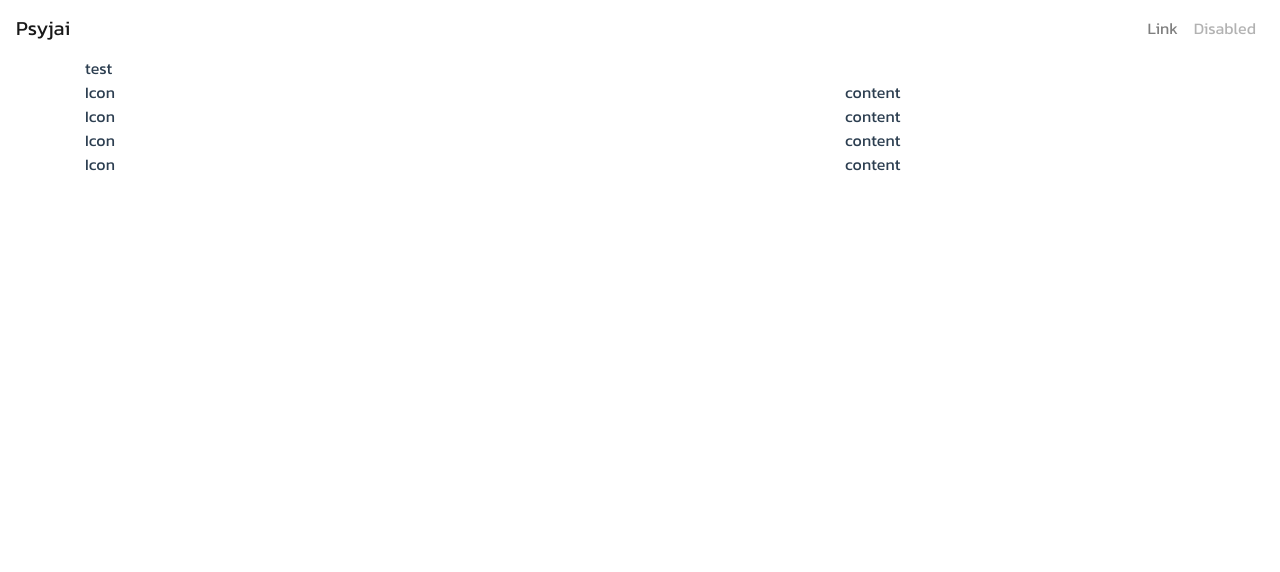
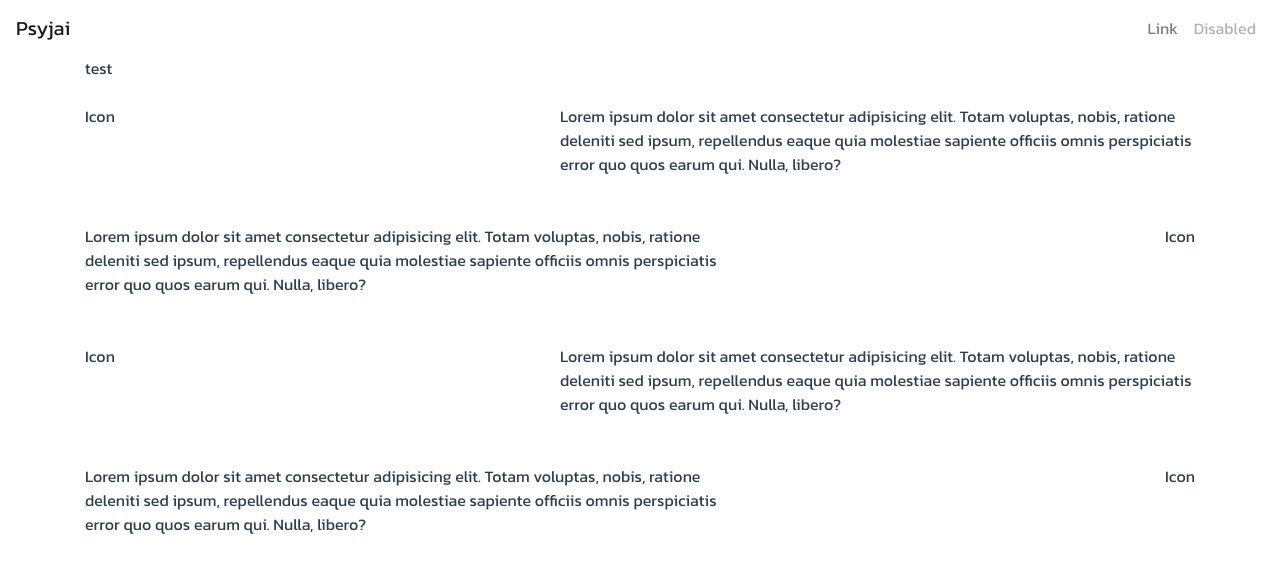
Before and after one commit to WebmasterCamp/ywc17-workshop-a, a Vue app: page / in a window 1280 px wide. Shown: the top 572 px of the page. Built offline with nearby package versions, Linux system fonts and the light colour scheme.

Commit message:
category detail

```diff
--- a/src/App.vue
+++ b/src/App.vue
@@ -17,6 +17,7 @@ export default {
   -webkit-font-smoothing: antialiased;
   -moz-osx-font-smoothing: grayscale;
   color: #2c3e50;
+  box-sizing: border-box;
 }
 
 #nav {
--- a/src/components/CategoryDetail.vue
+++ b/src/components/CategoryDetail.vue
@@ -1,11 +1,15 @@
 <template>
-    <b-container>
-        <b-row>
-            <b-col cols="8">Icon</b-col>
-            <b-col> content</b-col>
-        </b-row>
-    </b-container>
+    <b-row class="content py-4">
+        <b-col cols="5" class="icon">Icon</b-col>
+        <b-col>Lorem ipsum dolor sit amet consectetur adipisicing elit. Totam voluptas, nobis, ratione deleniti sed ipsum, repellendus eaque quia molestiae sapiente officiis omnis perspiciatis error quo quos earum qui. Nulla, libero?</b-col>
+    </b-row>
 </template>
-<style>
-
+<style lang="scss" scoped>
+.content:nth-child(2n) {
+    flex-direction: row-reverse;
+}
+.content:nth-child(2n) > .icon {
+     display: flex;
+        justify-content: flex-end;
+}
 </style>
--- a/src/views/Home.vue
+++ b/src/views/Home.vue
@@ -4,11 +4,11 @@
      test
 
 
-   </b-container>
     <CategoryDetail></CategoryDetail>
     <CategoryDetail></CategoryDetail>
     <CategoryDetail></CategoryDetail>
     <CategoryDetail></CategoryDetail>
+   </b-container>
 
 
 
```
